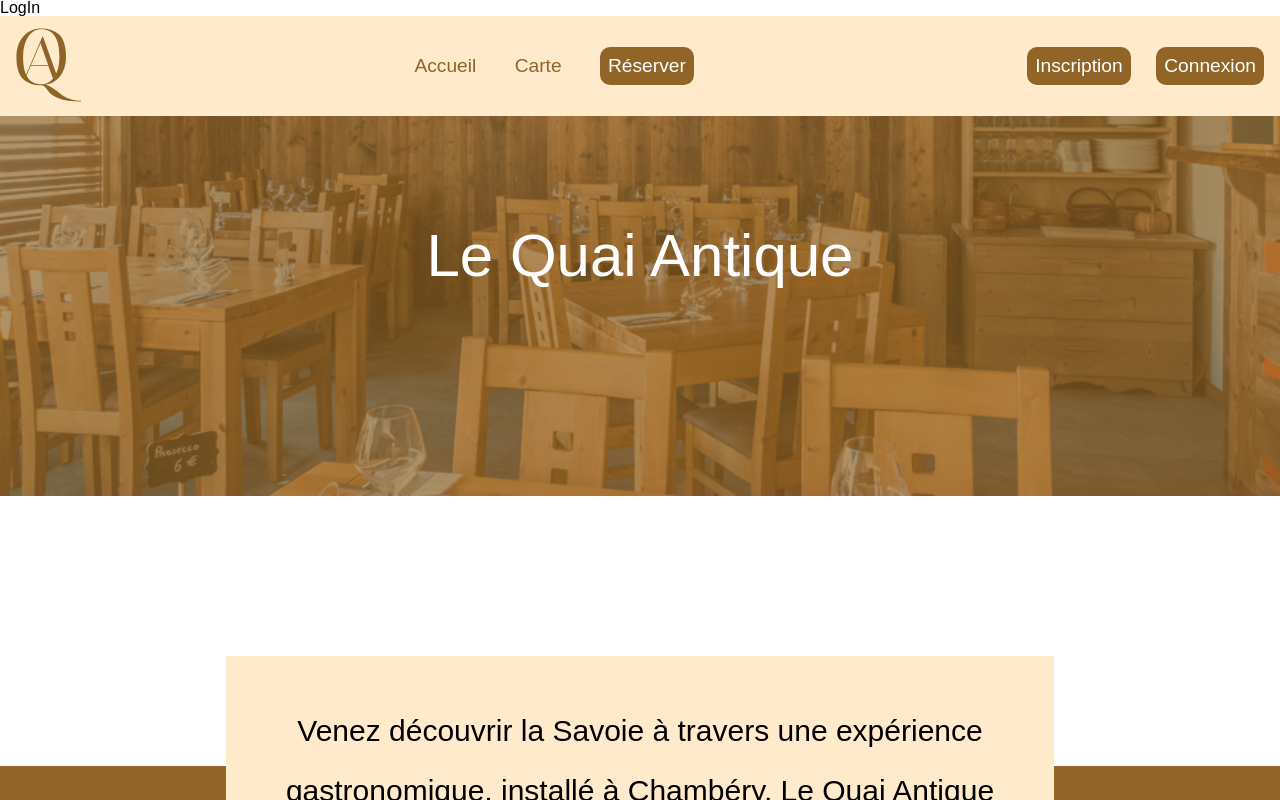
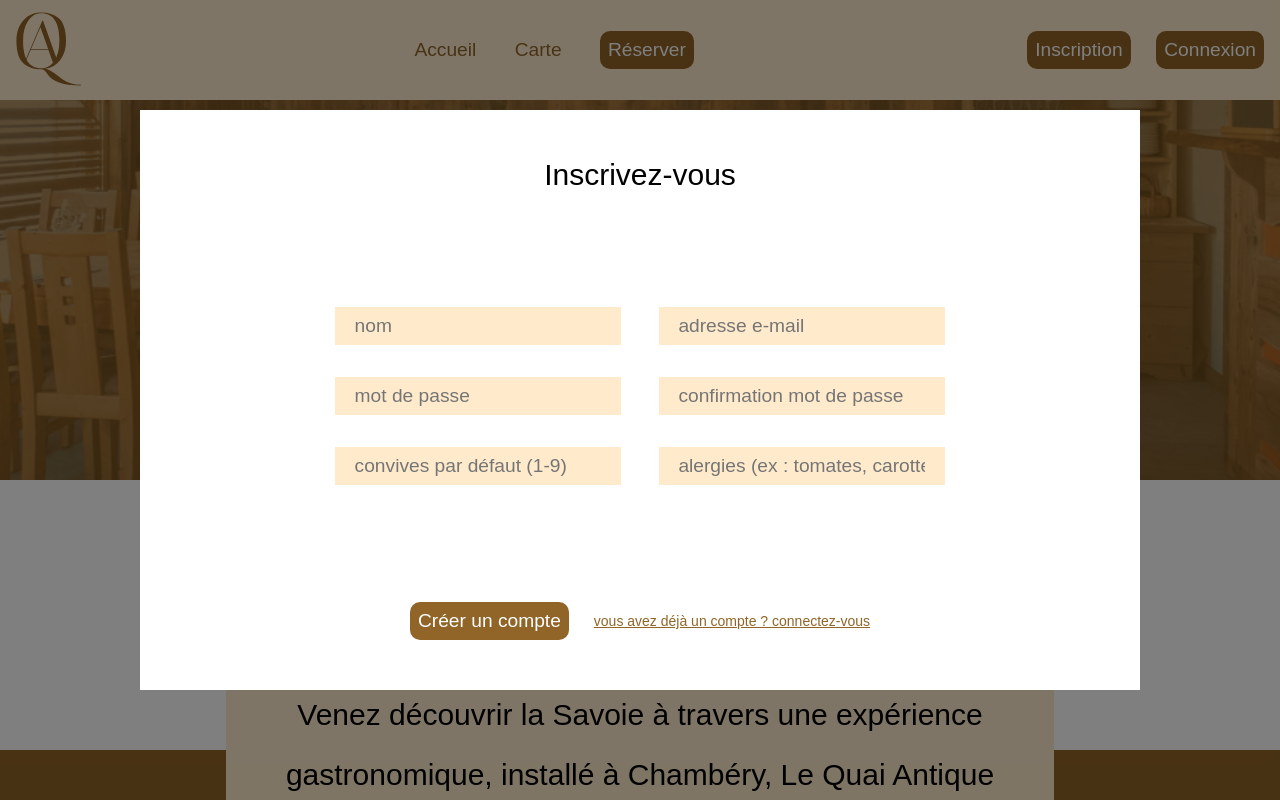
Before and after one commit to enzo-mir/projetEcf, a React (Create React App) app in the folder client/: page / in a window 1280 px wide. Both pictures are taken after a click on the button "Inscription". Shown: the top 800 px of the page. Built offline with nearby package versions, Linux system fonts and the light colour scheme; no server answers; the HTML template or start-up script is replaced by a standard one.

Commit message:
création et style des page d'inscription et connection - Log.js

```diff
--- /dev/null
+++ b/client/src/assets/style/logStyle.js
@@ -0,0 +1,73 @@
+import styled from "styled-components";
+const Overlay = styled.div`
+  position: fixed;
+  display: grid;
+  place-items: center;
+  top: 0;
+  width: 100vw;
+  height: 100vh;
+  background-color: var(--color-blackless);
+  z-index: 100;
+`;
+const LogContainer = styled.section`
+  position: absolute;
+  display: grid;
+  grid-template-rows: auto 1fr auto;
+  gap: 5vh;
+  place-items: center;
+  padding-block: 50px;
+  width: 1000px;
+  min-height: 60vh;
+  max-width: 100%;
+  z-index: 150;
+  background-color: #fff;
+  font-size: var(--font-size);
+
+  & h1 {
+    font-size: var(--font-size-bigger);
+  }
+  .ctaLog {
+    display: flex;
+    justify-content: center;
+    align-items: center;
+    gap: 25px;
+
+    p {
+      font-size: var(--font-size-little);
+      color: var(--darker-color);
+      text-decoration: underline;
+      :hover {
+        cursor: pointer;
+      }
+    }
+  }
+`;
+
+const ContentSignIn = styled.div`
+  display: grid;
+  row-gap: 4vh;
+
+  div {
+    display: flex;
+    column-gap: 3vw;
+
+    input {
+      background-color: var(--primary-color);
+      border: none;
+      padding: 0.5rem 1em;
+      font-size: var(--font-size);
+    }
+  }
+`;
+const ContentLogIn = styled.div`
+  display: grid;
+  row-gap: 4vh;
+  input {
+    background-color: var(--primary-color);
+    border: none;
+    padding: 0.5rem 1em;
+    font-size: var(--font-size);
+  }
+`;
+
+export { Overlay, LogContainer, ContentSignIn, ContentLogIn };
--- a/client/src/assets/style/rserveStyle.js
+++ b/client/src/assets/style/reserveStyle.js
@@ -13,7 +13,7 @@ const Overlay = styled.div`
   background-color: var(--color-blackless);
   z-index: 100;
 `;
-const ReservationContainer = styled.div`
+const ReservationContainer = styled.section`
   position: absolute;
   display: grid;
   gap: 5vh;
--- a/client/src/pages/components/Footer.js
+++ b/client/src/pages/components/Footer.js
@@ -20,10 +20,10 @@ const Footer = () => {
             </tr>
           </thead>
           <tbody>
-            {fet.map((elem) => {
+            {fet.map((elem, id) => {
               return (
                 <>
-                  <tr key={elem.id}>
+                  <tr key={id}>
                     <td>{elem.day}</td>
                     <td>{elem.lunch}</td>
                     <td>{elem.dinner}</td>
--- a/client/src/pages/components/Header.js
+++ b/client/src/pages/components/Header.js
@@ -5,10 +5,13 @@ import Log from "../components/Log";
 import { Wrapper } from "../../assets/style/headerStyle";
 
 const Header = () => {
-  const [logPage, setLogPage] = useState("");
+  const [logPage, setLogPage] = useState(false);
+  const [togglePage, setTogglePage] = useState("");
   return (
     <>
-      {logPage !== "" ? <Log page={logPage} /> : null}
+      {logPage ? (
+        <Log displayPage={setLogPage} togglePage={togglePage} />
+      ) : null}
       <Wrapper>
         <div className="imgContainer">
           <img src={icon} alt="Icon du site" />
@@ -30,7 +33,8 @@ const Header = () => {
           <button
             className="signIn"
             onClick={() => {
-              setLogPage("signin");
+              setTogglePage("signin");
+              setLogPage(true);
             }}
           >
             Inscription
@@ -38,7 +42,8 @@ const Header = () => {
           <button
             className="logIn"
             onClick={() => {
-              setLogPage("login");
+              setLogPage(true);
+              setTogglePage("login");
             }}
           >
             Connexion
--- a/client/src/pages/components/Log.js
+++ b/client/src/pages/components/Log.js
@@ -1,8 +1,97 @@
-import React from "react";
+import React, { useState } from "react";
+import {
+  Overlay,
+  LogContainer,
+  ContentSignIn,
+  ContentLogIn,
+} from "../../assets/style/logStyle";
 
-const Log = ({ page }) => {
-  console.log(page);
-  return <div>LogIn</div>;
+const Log = ({ displayPage, togglePage }) => {
+  const [page, setPage] = useState(togglePage);
+  return (
+    <Overlay onClick={() => displayPage(false)}>
+      <LogContainer onClick={(e) => e.stopPropagation()}>
+        {page === "signin" ? (
+          <>
+            <h1>Inscrivez-vous</h1>
+            <ContentSignIn>
+              <div className="profil">
+                <input
+                  type="text"
+                  placeholder="nom"
+                  autocomplete="family-name"
+                />
+                <input
+                  type="email"
+                  placeholder="adresse e-mail"
+                  autocomplete="email"
+                />
+              </div>
+              <div className="password">
+                <input
+                  type="password"
+                  placeholder="mot de passe"
+                  autocomplete="new-password"
+                />
+                <input
+                  type="password"
+                  placeholder="confirmation mot de passe"
+                  autocomplete="current-password"
+                />
+              </div>
+              <div className="adds">
+                <input
+                  type="number"
+                  min="1"
+                  placeholder="convives par défaut (1-9)"
+                />
+                <input
+                  type="text"
+                  placeholder="alergies (ex : tomates, carotte)"
+                />
+              </div>
+            </ContentSignIn>
+            <div className="ctaLog">
+              <button>Créer un compte</button>
+              <p
+                onClick={() => {
+                  setPage("login");
+                }}
+              >
+                vous avez déjà un compte ? connectez-vous
+              </p>
+            </div>
+          </>
+        ) : page === "login" ? (
+          <>
+            <h1>Connectez-vous</h1>
+            <ContentLogIn>
+              <input
+                type="text"
+                placeholder="adresse e-mail"
+                autocomplete="email"
+              />
+              <input
+                type="text"
+                placeholder="mot de passe"
+                autocomplete="current-password"
+              />
+            </ContentLogIn>
+            <div className="ctaLog">
+              <button>Connection</button>
+              <p
+                onClick={() => {
+                  setPage("signin");
+                }}
+              >
+                vous n'avez pas encore de compte ? créez un compte
+              </p>
+            </div>
+          </>
+        ) : null}
+      </LogContainer>
+    </Overlay>
+  );
 };
 
 export default Log;
--- a/client/src/pages/components/Reserv.js
+++ b/client/src/pages/components/Reserv.js
@@ -7,7 +7,7 @@ import {
   OptionsReserv,
   ReservationContainer,
   HoursList,
-} from "../../assets/style/rserveStyle";
+} from "../../assets/style/reserveStyle";
 
 export default function Reserv({ res }) {
   const [fet, setFet] = useState([]);
```
